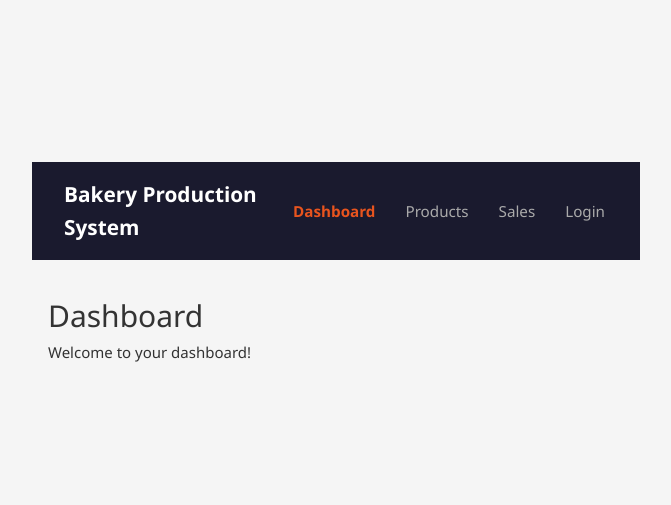
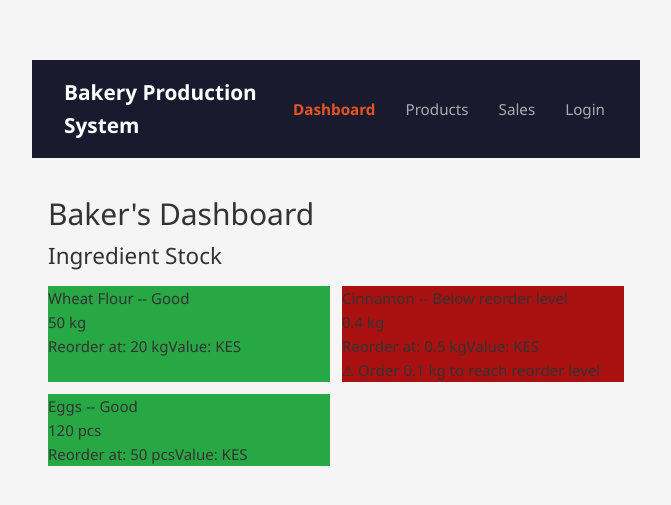
Before and after one commit to CleoCTech/bakery-production-system-demo, a Vue app in the folder frontend/: page / in a window 1280 px wide. Shown: the part 121-626 px from the top of the page, without its empty margins (0-671 px from the left). Built offline with nearby package versions, Linux system fonts and the light colour scheme.

Commit message:
Add StockIndicator component with computed status and stock value

```diff
--- /dev/null
+++ b/frontend/src/components/StockIndicator.vue
@@ -0,0 +1,111 @@
+<script setup>
+import { computed } from 'vue'
+
+// ---------------------------------------------------------------
+// PROPS: match INGREDIENTS table from the ERD
+//
+// In Week 6, the parent will get this data from:
+//   GET /api/ingredients
+// Response: [{ id, name, unit, current_stock, reorder_level, cost_per_unit }]
+//
+
+// We split the object into individual props here because this
+// component doesn't need the full ingredient object — just the
+// display-relevant fields. This is a design choice:
+// - Individual props = clearer API, easier to validate
+// - Object prop = simpler parent code, less verbose
+// Both are valid. We choose individual props for learning.
+// ---------------------------------------------------------------
+const props = defineProps({
+  name:    { type: String, required: true },        // INGREDIENTS.name - Wheat Flour
+  current: { type: Number, required: true },        // INGREDIENTS.current_stock -50
+  reorder: { type: Number, required: true },        // INGREDIENTS.reorder_level - 20
+  unit:    { type: String, default: 'kg' },         // INGREDIENTS.unit - kg
+  costPerUnit: { type: Number, default: 0 }         // INGREDIENTS.cost_per_unit -100
+})
+
+// ---------------------------------------------------------------
+// COMPUTED: business logic for stock status
+//
+// These thresholds match the capstone business rules:
+// - Below reorder level → red, dashboard alert
+// - Reaches zero → production batches using it are blocked
+// - The 2× reorder threshold (warning) is our addition for
+//   early warning before it becomes critical.
+// ---------------------------------------------------------------
+
+const statusClass = computed(() => {
+  if (props.current <= 0) return 'empty'
+  if (props.current < props.reorder) return 'danger'
+  if (props.current < props.reorder * 2) return 'warning'
+  return 'healthy'
+})
+// statusClass ='healthy' // for testing the different states
+
+const statusLabel = computed(() => {
+  const labels = {
+    empty: 'OUT OF STOCK',
+    danger: 'Below reorder level',
+    warning: 'Getting low',
+    healthy: 'Good'
+  }
+  return labels[statusClass.value]
+})
+// statusLabel = 'Below reorder level' // for testing the different states
+</script>
+
+<template>
+
+<div class="stock-indicator" :class="'stock-' + statusClass">
+    <div class="stock-header">
+      <div>
+        <span class="ingredient-name">{{ name }}</span> --
+        <span class="stock-status" :class="statusClass">{{ statusLabel }}</span>
+      </div>
+      <span class="stock-amount">{{ current }} {{ unit }}</span>
+    </div>
+
+    <!-- Visual bar -->
+    <div class="bar-container">
+      <div
+        class="bar-fill"
+        :class="statusClass"
+        :style="{ width: barWidth + '%' }"
+      ></div>
+      <!-- Reorder level marker -->
+      <div
+        class="reorder-marker"
+        :style="{ left: (props.reorder / (props.reorder * 3) * 100) + '%' }"
+        title="Reorder level"
+      ></div>
+    </div>
+
+    <!-- Details row -->
+    <div class="stock-details">
+      <span>Reorder at: {{ reorder }} {{ unit }}</span>
+      <span v-if="costPerUnit > 0">Value: KES {{ stockValue }}</span>
+    </div>
+
+    <!-- Alert for low/empty stock -->
+    <p v-if="current < reorder && current > 0" class="alert-text">
+      ⚠ Order {{ (reorder - current).toFixed(1) }} {{ unit }} to reach reorder level
+    </p>
+    <p v-if="current <= 0" class="alert-text critical">
+      🚫 Production blocked — no stock available
+    </p>
+  </div>
+</template>
+<style scoped>
+.stock-danger {
+  background-color: #a91010;
+}
+.stick-warning {
+  background-color: #e0a800;
+}
+.stock-healthy {
+  background-color: #28a745;
+}
+.stock-empty {
+  background-color: #6c757d;
+}
+</style>
--- a/frontend/src/views/DashboardView.vue
+++ b/frontend/src/views/DashboardView.vue
@@ -1,15 +1,48 @@
 <script setup>
+import { ref } from 'vue'
+import StockIndicator from '../components/StockIndicator.vue'
+
+// ---------------------------------------------------------------
+// SAMPLE DATA: matches INGREDIENTS table from ERD
+//
+// In Week 6: GET /api/ingredients
+// The API will return this exact shape from the database.
+// cost_per_unit enables the stock VALUE calculation (KES per kg)
+// which the admin needs for purchase order decisions.
+// ---------------------------------------------------------------
+const ingredients = ref([
+  { id: 1, name: 'Wheat Flour', current_stock: 50, reorder_level: 20, unit: 'kg', cost_per_unit: 100 },
+  { id: 2, name: 'Cinnamon', current_stock: 0.4, reorder_level: 0.5, unit: 'kg', cost_per_unit: 1200 },
+  { id: 3, name: 'Eggs', current_stock: 120, reorder_level: 50, unit: 'pcs', cost_per_unit: 15 },
+])
 
 </script>
 
 <template>
-  <main>
-    <h1>Dashboard</h1>
-    <p>Welcome to your dashboard!</p>
-  </main>
+    <div>
+    <h1>Baker's Dashboard</h1>
+    <h2>Ingredient Stock</h2>
+
+    <div class="stock-grid">
+      <StockIndicator
+        v-for="ing in ingredients"
+        :key="ing.id"
+        :name="ing.name"
+        :current="ing.current_stock"
+        :reorder="ing.reorder_level"
+        :unit="ing.unit"
+        :cost-per-unit="ing.cost_per_unit"
+      />
+    </div>
+
+  </div>
 </template>
 
-
 <style scoped>
-
+.stock-grid {
+  display: grid;
+  grid-template-columns: repeat(auto-fill, minmax(280px, 1fr));
+  gap: 0.75rem;
+  margin-top: 0.75rem;
+}
 </style>
```
